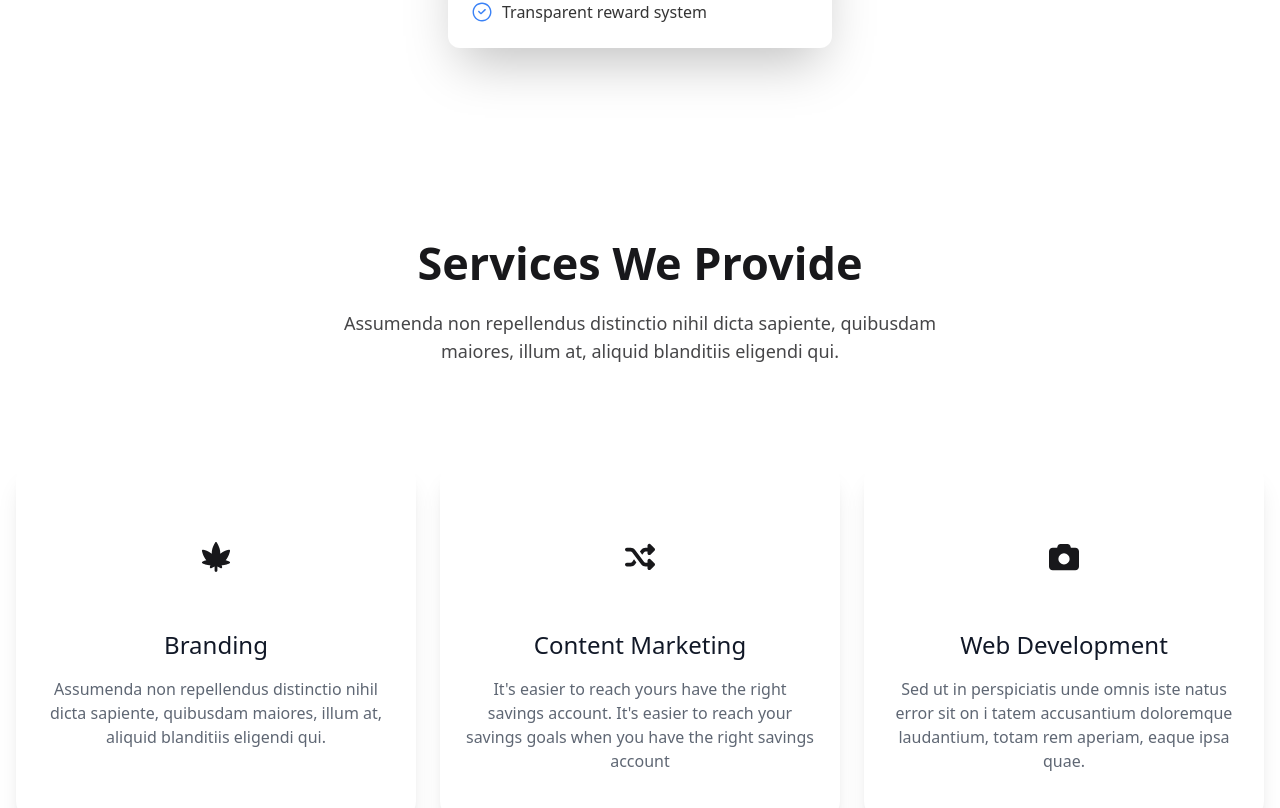
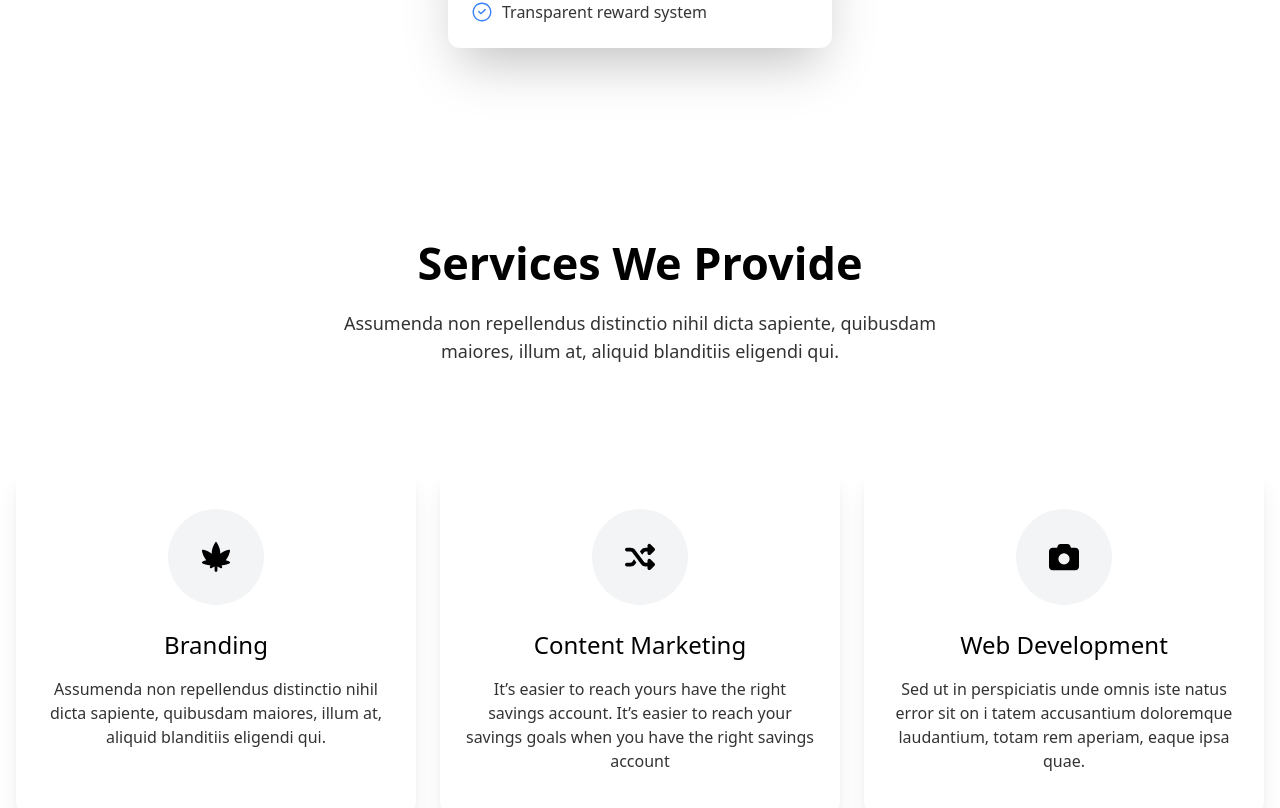
Before and after one commit to VishalYa6/HackRIT, a React (Vite) app: page / in a window 1280 px wide. Shown: the part 1132-1940 px from the top of the page. Built offline with nearby package versions, Linux system fonts and the light colour scheme.

Commit message:
Services

```diff
--- a/src/components/Services.jsx
+++ b/src/components/Services.jsx
@@ -19,7 +19,7 @@ const serviceList = [
 		icon: faRandom,
 		title: "Content Marketing",
 		description:
-			"It's easier to reach yours have the right savings account. It's easier to reach your savings goals when you have the right savings account",
+			"It’s easier to reach yours have the right savings account. It’s easier to reach your savings goals when you have the right savings account",
 	},
 	{
 		color: "yellow",
@@ -31,14 +31,14 @@ const serviceList = [
 ];
 
 const ServiceItem = ({ service }) => (
-	<div className="bg-white dark:bg-gray-100 h-full shadow-xl rounded-[20px] p-6 lg:px-6 lg:py-12">
+	<div className="bg-white h-full shadow-xl rounded-[20px] p-6 lg:px-6 lg:py-12">
 		<div
-			className={`w-24 h-24 rounded-full text-3xl inline-flex justify-center items-center mb-6 bg-${service.color}-600 bg-opacity-10 text-${service.color}-600`}
+			className="w-24 h-24 rounded-full text-3xl inline-flex justify-center items-center mb-6 bg-gray-100 text-black"
 		>
 			<FontAwesomeIcon icon={service.icon} />
 		</div>
-		<h4 className="font-medium text-2xl mb-4 text-gray-900 dark:text-gray-900">{service.title}</h4>
-		<p className="opacity-80 text-gray-700 dark:text-gray-700">{service.description}</p>
+		<h4 className="font-medium text-2xl mb-4 text-black">{service.title}</h4>
+		<p className="text-black opacity-80">{service.description}</p>
 	</div>
 );
 
@@ -48,14 +48,14 @@ ServiceItem.propTypes = {
 
 const Services = () => {
 	return (
-		<section className="ezy__service2 light py-14 md:py-24 bg-white text-zinc-900 dark:text-white">
+		<section className="ezy__service2 light py-14 md:py-24 bg-white text-black">
 			<div className="container px-4 mx-auto">
 				<div className="grid grid-cols-12 md:mb-12">
 					<div className="col-span-12 lg:col-span-6 lg:col-start-4 text-center">
-						<h2 className="text-3xl leading-none md:text-[45px] font-bold mb-6">
+						<h2 className="text-3xl leading-none md:text-[45px] font-bold mb-6 text-black">
 							Services We Provide
 						</h2>
-						<p className="text-lg opacity-80">
+						<p className="text-lg opacity-80 text-black">
 							Assumenda non repellendus distinctio nihil dicta sapiente,
 							quibusdam maiores, illum at, aliquid blanditiis eligendi qui.
 						</p>
```
